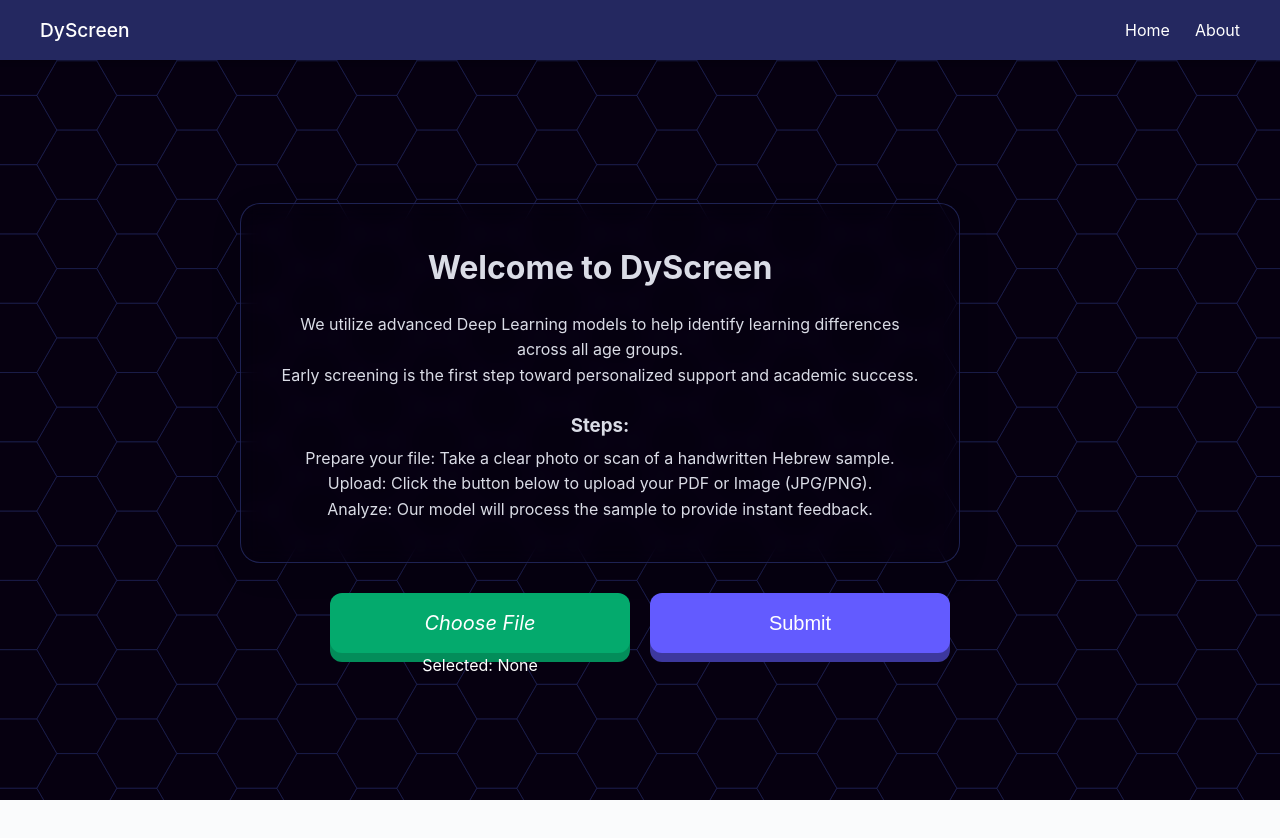
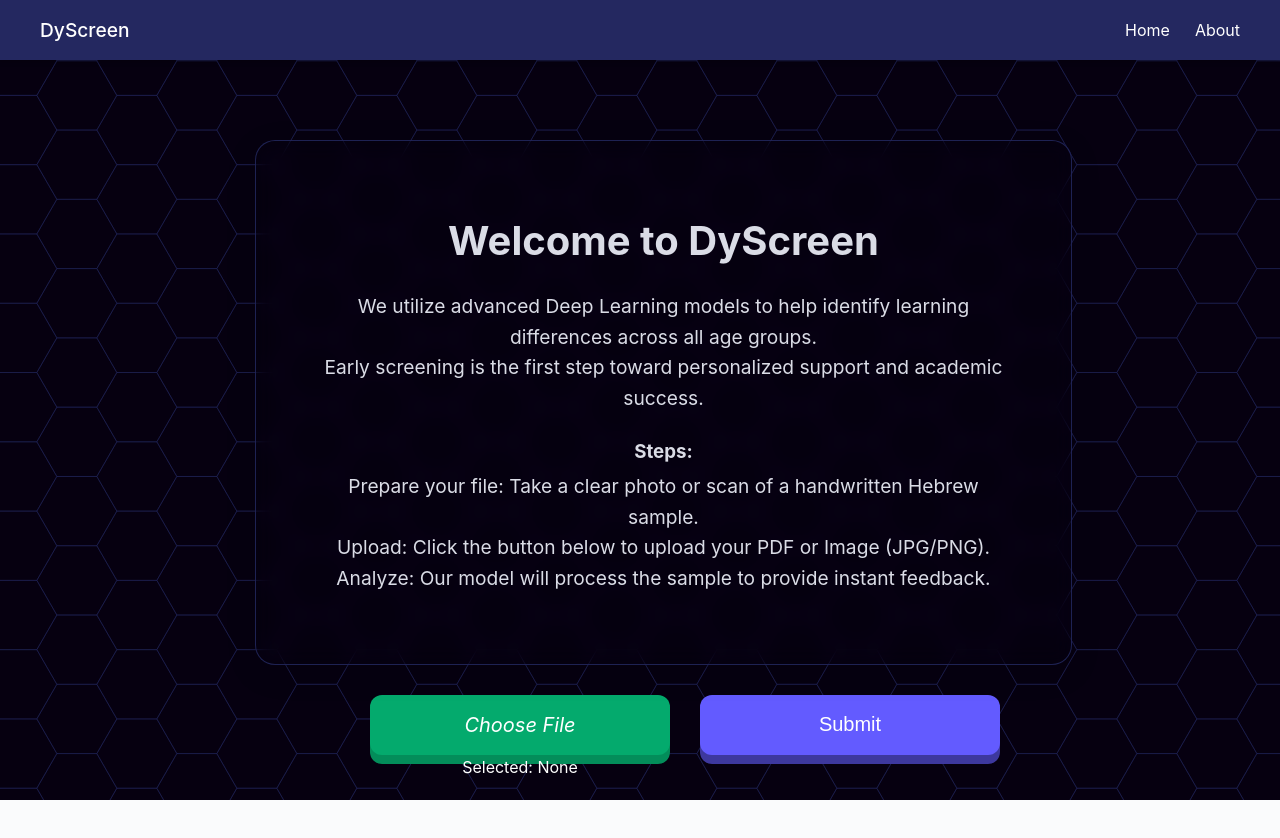
Before and after one commit to khmelfe/Dyscreen, a React (Create React App) app in the folder front/frontapp/: page / in a window 1280 px wide. Before the commit the page ends 800 px from the top, so only its background shows below. Built offline with nearby package versions, Linux system fonts and the light colour scheme.

Commit message:
Change results page

```diff
--- a/front/frontapp/src/App.css
+++ b/front/frontapp/src/App.css
@@ -13,9 +13,10 @@ body {
 
 /* This is the main wrapper for all your pages */
 .main-content {
-    width: 100%;
+    width: 110%;
     display: flex;
     flex-direction: column;
+    justify-content: center;
     align-items: center;
     padding-top: 80px; /* Space for the fixed Navbar */
 }
--- a/front/frontapp/src/Pages/Home.jsx
+++ b/front/frontapp/src/Pages/Home.jsx
@@ -43,15 +43,20 @@ export default function Home() {
                 alert(errorMsg);
             }, 3000);
         }
-    }
+    };
+
+    // Helper to reset the view
+    const handleReset = () => {
+        setresults(null);
+        setfile(null);
+    };
 
     return(
-        <div>
-            <div className= "headerarea">
-                {/* <header className="header">
-                    <h1>Dyscreen</h1>
-                </header> */}
-            </div>
+        <div className="home-page-container">
+
+            {/*If no results*/}
+            {!results ? (
+                <div className="no-results-container">
                     <div className = "content">
                         <h1>Welcome to DyScreen</h1>
                         <p>We utilize advanced Deep Learning models to help identify learning differences across all age groups. <br/> Early screening is the first step toward personalized support and academic success.</p>
@@ -74,10 +79,13 @@ export default function Home() {
                             <span className="btn-text">Submit</span>
                         </button>
                     </div>
-
-            <div>
-            {results && (
+                </div>
+            ) : (
+                /*If results*/
                 <div className="results-container">
+                    <h1>Analysis Complete</h1><br/>
+                    {/*Left side results*/}
+                    <div className="results-info-side">
                         <h3 className="result-label">Screening results: {results.data.label}</h3>
 
                         <div className="progress-row">
@@ -92,8 +100,23 @@ export default function Home() {
                             </div>
                         </div>
                     </div>
+                    {/*Right side images*/}
+                    <div className="results-images-side">
+                        <div className="image-box">
+                            <p>Features selection</p>
+                            {/* <img src={fileURL} alt="Handwriting Sample" /> */}
+                        </div>
+                        <div className="image-box">
+                            <p>Model Heat map</p>
+                            {/* <img src={processedImageURL} alt="Analysis" /> */}
+                        </div>
+                    </div>
+
+                    <button onClick={handleReset} className="button-back-btn">
+                            Scan Another Sample
+                    </button>
+                </div>
             )}
-            </div>
         </div>
     )
 }
--- a/front/frontapp/src/Styles/Home.css
+++ b/front/frontapp/src/Styles/Home.css
@@ -1,3 +1,10 @@
+
+.home-page-container {
+     max-width: 900px;
+    width: 95%;
+    text-align: center;
+    padding: 40px 20px;
+}
 
 .home-content {
     max-width: 900px;
@@ -56,7 +63,7 @@
     display: flex;
     justify-content: center;
     align-items: flex-start;
-    gap: 20px;
+    gap: 30px;
     width: 100%;
     max-width: 900px;
     margin: 0 auto;
@@ -85,10 +92,10 @@
 .content {
     background: rgba(6, 0, 16, 0.05);
     backdrop-filter: blur(10px);
-    padding: 40px;
+    padding: 70px 60px;
     border-radius: 20px;
-    max-width: 800px;
-    width: 90%;
+    max-width: 1000px;
+    width: 95%;
     box-shadow: 0 8px 32px rgba(0, 0, 0, 0.1);
     border: 1px solid rgba(255, 255, 255, 0.3);
     text-align: center;
@@ -97,11 +104,13 @@
 }
 
 .content h1 {
+    font-size: 2.5rem;
     color: #dadce6;
     margin-bottom: 20px;
 }
 
 .content p {
+    font-size: 1.2rem;
     color: #dadce6;
     line-height: 1.6;
 }
@@ -116,14 +125,24 @@
 }
 
 .results-container {
+    background: rgba(6, 0, 16, 0.05);
+    backdrop-filter: blur(10px);
+    padding: 100px 250px;
+    border-radius: 20px;
+    max-width: 800px;
+    width: 100%;
+    box-shadow: 0 8px 32px rgba(0, 0, 0, 0.1);
+    border: 1px solid rgba(255, 255, 255, 0.3);
+    text-align: center;
+    margin-bottom: 30px;
+    border-color: rgba(36, 40, 96, 0.85);
     margin-top: 20px;
-    padding: 15px;
     color: white;
-    text-align: center;
-    width: 100%;
-    max-width: 800px;
     margin-left: auto;
     margin-right: auto;
+    display: flex;
+    flex-direction: column;
+    align-items: center;
     animation: fadeIn 0.5s ease-in;
 }
 
@@ -153,6 +172,29 @@
     margin: 0;
 }
 
+.button-back-btn {
+    display: inline-flex;
+    align-items: center;
+    justify-content: center;
+    padding: 20px 25px;
+    margin: 20px;
+    font-size: 24px;
+    width: 100%;
+    max-width: 400px;
+    cursor: pointer;
+    color: #fff;
+    background-color: #04AA6D;
+    border: none;
+    border-radius: 15px;
+    box-shadow: 0 9px #038d5a;
+    transition: all 0.2s;
+}
+
+.button-back-btn:active {
+    box-shadow: 0 5px #026b44;
+    transform: translateY(4px);
+}
+
 @keyframes fadeIn {
     from { opacity: 0; transform: translateY(10px); }
     to { opacity: 1; transform: translateY(0); }
```
Lines whose indentation alone changed are shown as unchanged.
